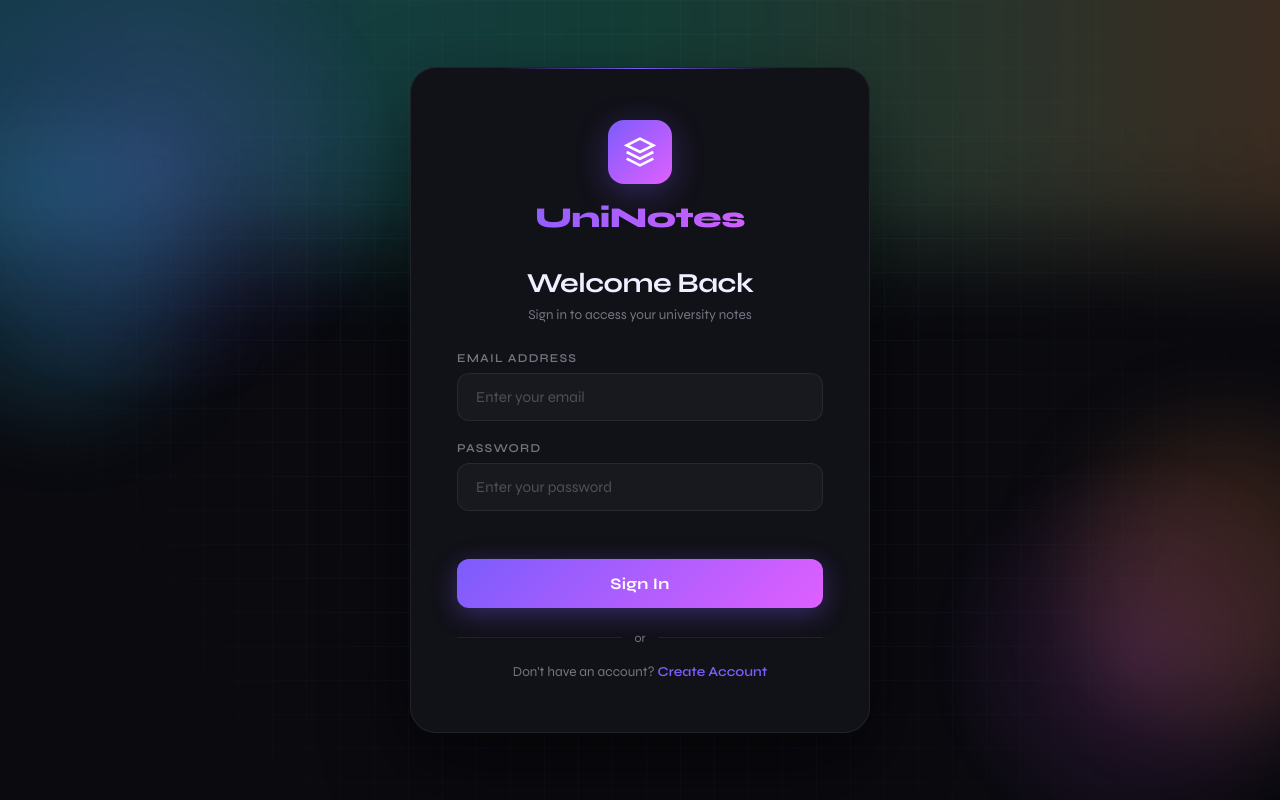
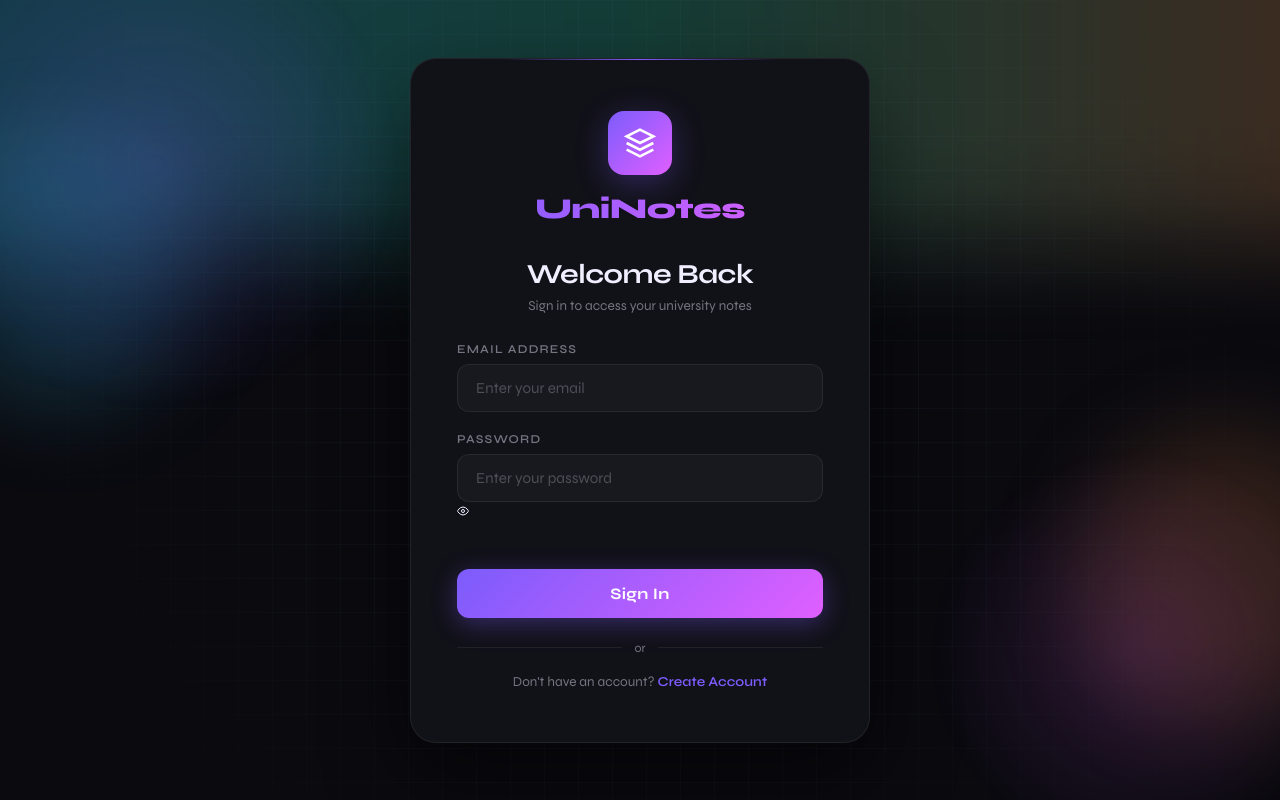
Before and after one commit to dilMaz/unversityihub, a React (Create React App) app in the folder frontend/: page /login in a window 1280 px wide. Built offline with nearby package versions, Linux system fonts and the light colour scheme; no server answers.

Commit message:
Fix missing auth UI components - restore back buttons and password toggle

```diff
--- a/frontend/src/pages/Login.js
+++ b/frontend/src/pages/Login.js
@@ -8,6 +8,7 @@
   const [password, setPassword] = useState("");
   const [loading, setLoading] = useState(false);
   const [error, setError] = useState("");
+  const [showPassword, setShowPassword] = useState(false);
   const navigate = useNavigate();
 
   const handleLogin = async (e) => {
@@ -82,13 +83,32 @@
             <label className="auth-label" htmlFor="password">Password</label>
             <input
               id="password"
-              type="password"
+              type={showPassword ? "text" : "password"}
               placeholder="Enter your password"
               value={password}
               onChange={(e) => setPassword(e.target.value)}
               required
               disabled={loading}
             />
+            <span
+              className="auth-password-toggle-below"
+              onClick={() => setShowPassword(!showPassword)}
+              aria-label={showPassword ? "Hide password" : "Show password"}
+              role="button"
+              tabIndex="0"
+            >
+              {showPassword ? (
+                <svg width="12" height="12" viewBox="0 0 24 24" fill="none" stroke="currentColor" strokeWidth="2">
+                  <path d="M17.94 17.94A10.07 10.07 0 0 1 12 20c-7 0-11-8-11-8a18.45 18.45 0 0 1 5.06-5.94M9.9 4.24A9.12 9.12 0 0 1 12 4c7 0 11 8 11 8a18.5 18.5 0 0 1-2.16 3.19m-6.72-1.07a3 3 0 1 1-4.24-4.24"></path>
+                  <line x1="1" y1="1" x2="23" y2="23"></line>
+                </svg>
+              ) : (
+                <svg width="12" height="12" viewBox="0 0 24 24" fill="none" stroke="currentColor" strokeWidth="2">
+                  <path d="M1 12s4-8 11-8 11 8 11 8-4 8-11 8-11-8-11-8z"></path>
+                  <circle cx="12" cy="12" r="3"></circle>
+                </svg>
+              )}
+            </span>
           </div>
 
           <button type="submit" disabled={loading} className="auth-submit-btn">
--- a/frontend/src/pages/Register.js
+++ b/frontend/src/pages/Register.js
@@ -69,8 +69,19 @@
   return (
     <div className="auth-container">
       <div className="auth-card">
-        <div className="auth-brand">
-          <div className="auth-brand-name">UniHub</div>
+        <div className="auth-header">
+          <span
+            className="auth-back-btn"
+            onClick={() => navigate("/login")}
+            aria-label="Go back to login"
+            role="button"
+            tabIndex="0"
+          >
+            ←
+          </span>
+          <div className="auth-brand">
+            <div className="auth-brand-name">UniHub</div>
+          </div>
         </div>
         <h2>Create Account</h2>
         <p className="auth-subtitle">Start sharing and discovering smarter notes</p>
```
